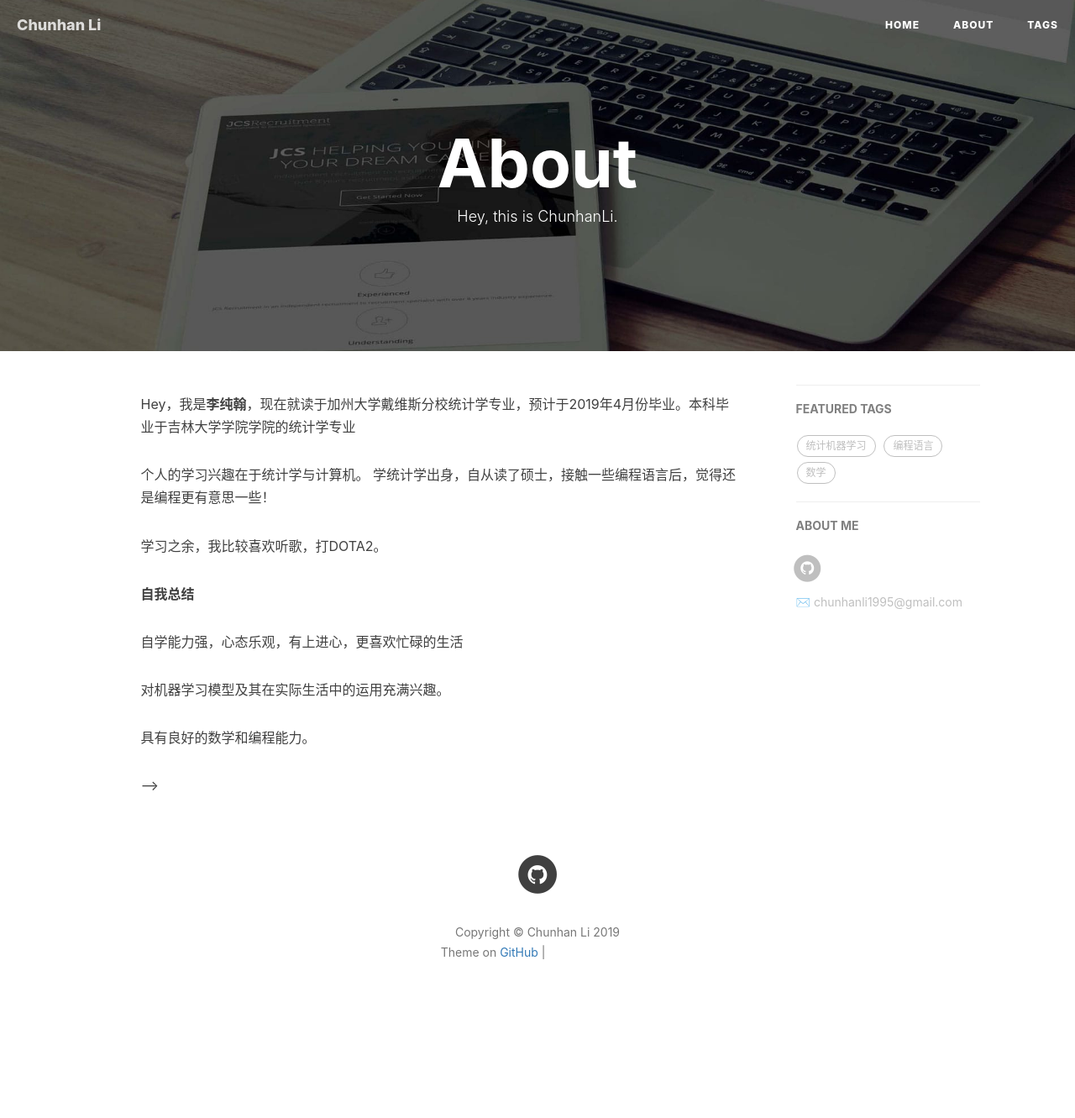
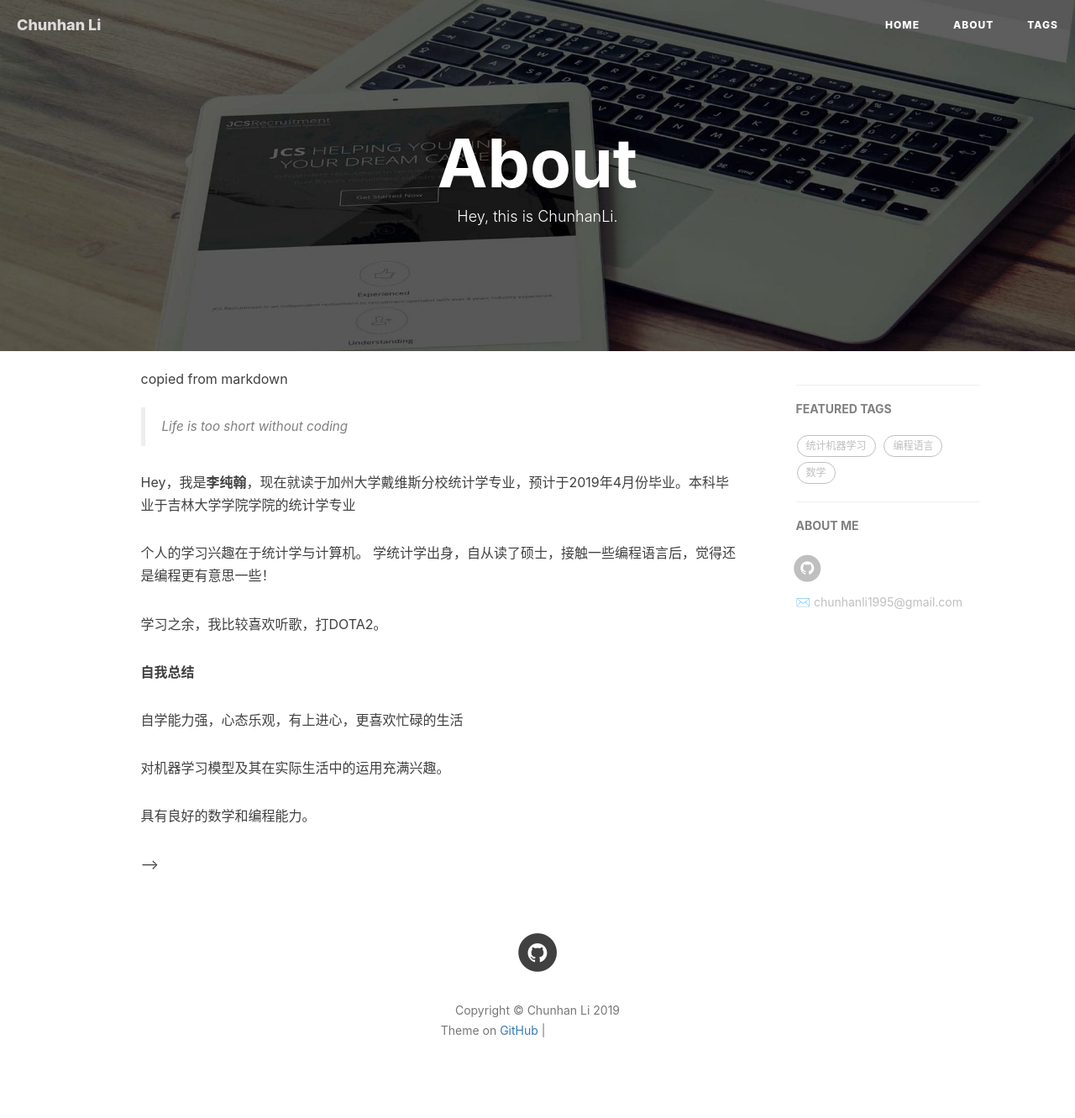
Before and after one commit to ChunhanLi/ChunhanLi.github.io, a Jekyll site: the page built from about.html, in a window 1280 px wide. Shown: the whole page at 84% size. Built offline with Jekyll 4.4.1, drawn with Linux system fonts in a browser that asks for light colours; nearby versions of some CDN libraries; comment, search, counter and statistics services are not loaded; before the commit the page ends 1238 px from its top, so only the background shows below that; grey boxes are pictures that could not be loaded.

Commit message:
自我介绍

```diff
--- a/about.html
+++ b/about.html
@@ -14,9 +14,8 @@ header-img: "img/post-bg-rwd.jpg"
 <!-- Chinese Version -->
 <div class="zh post-container">
 
-    <!-- copied from markdown
-    <blockquote><p>冰冻三尺 非一日之寒<br>
-    积土成山 非斯须之作</p></blockquote> -->
+    copied from markdown
+    <blockquote><p>Life is too short without coding</p></blockquote>
 
     <p>Hey，我是<strong>李纯翰</strong>，现在就读于加州大学戴维斯分校统计学专业，预计于2019年4月份毕业。本科毕业于吉林大学学院学院的统计学专业</p>
 
@@ -32,7 +31,7 @@ header-img: "img/post-bg-rwd.jpg"
 
     <p>具有良好的数学和编程能力。</p>
 
-    <p></p>
+    <!-- <p></p> -->
 
     <!-- <h5>Talks</h5> -->
 
```
